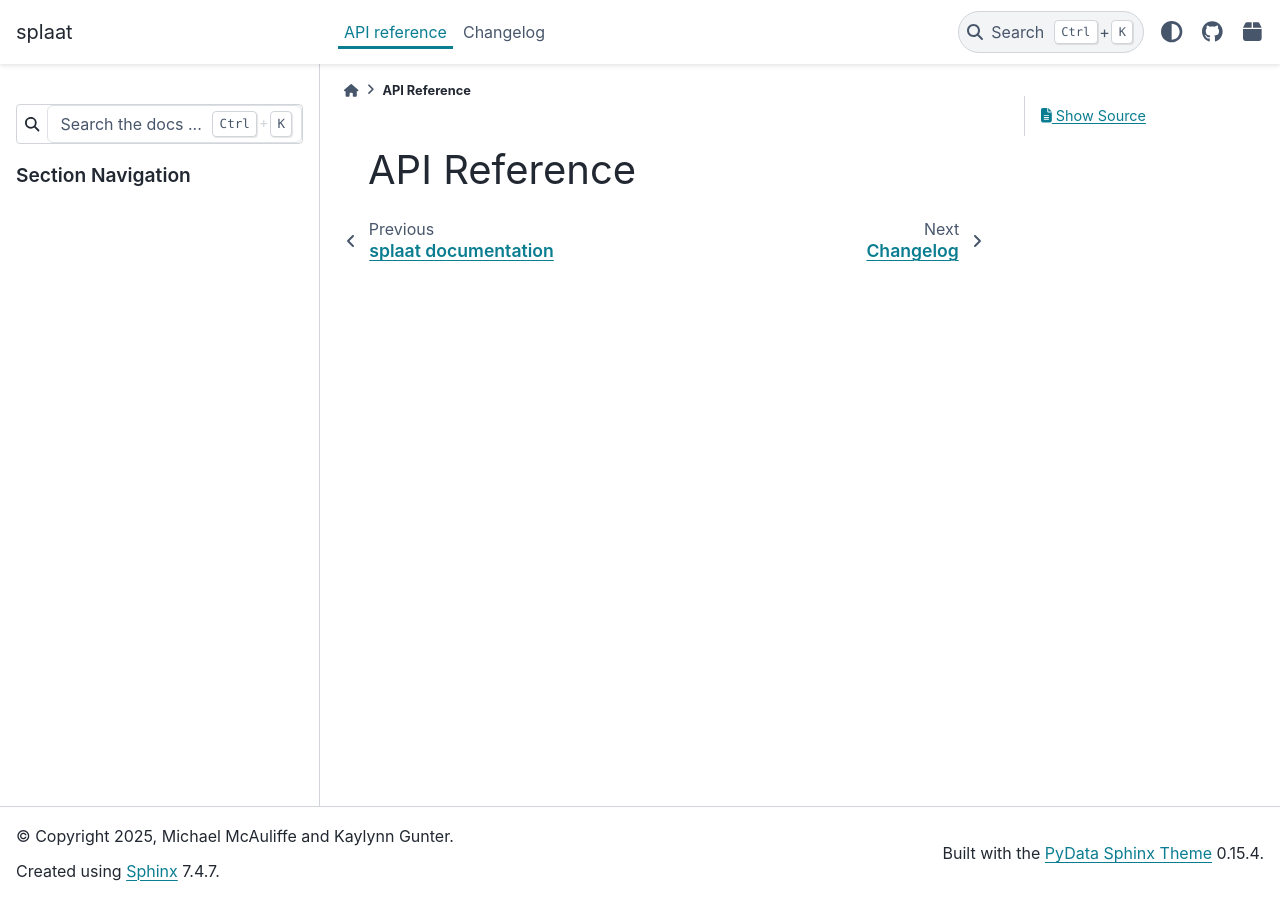
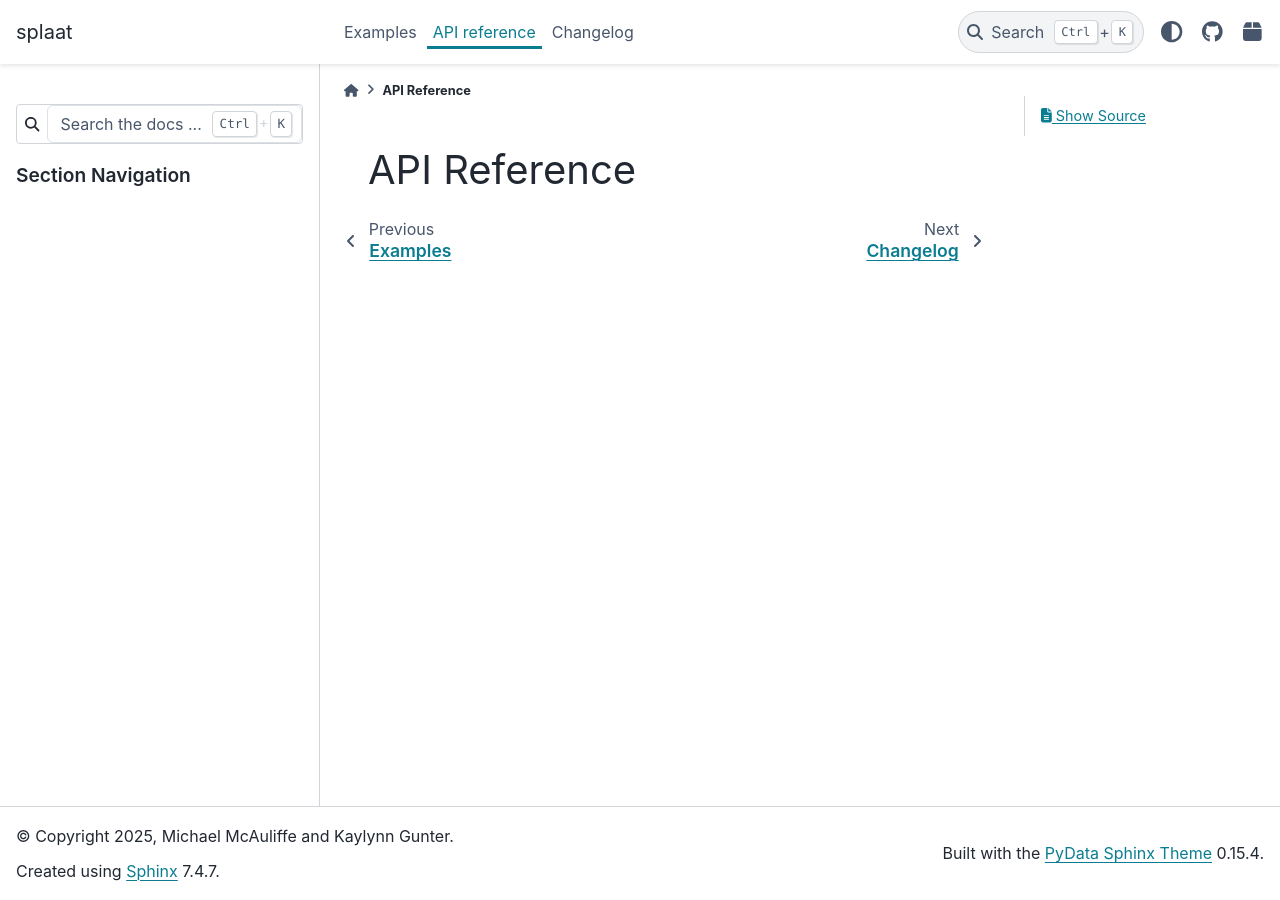
Before and after one commit to mmcauliffe/splaat, a Sphinx documentation site: the page built from docs/source/reference/index.rst, in a window 1280 px wide. Built offline with Sphinx 7.4.7 and the PyData theme 0.15.4, drawn with Linux system fonts in a browser that asks for light colours; pages that are not in the unit, such as notebooks, are missing from menus; the version number could not be read and is left out; part of the change alters nothing that is shown.

```diff
--- a/docs/source/conf.py
+++ b/docs/source/conf.py
@@ -30,7 +30,6 @@ extensions = [
 
 source_suffix = {
     '.rst': 'restructuredtext',
-    '.md': 'myst-parser',
     '.ipynb': 'myst-nb',
 }
 
```
